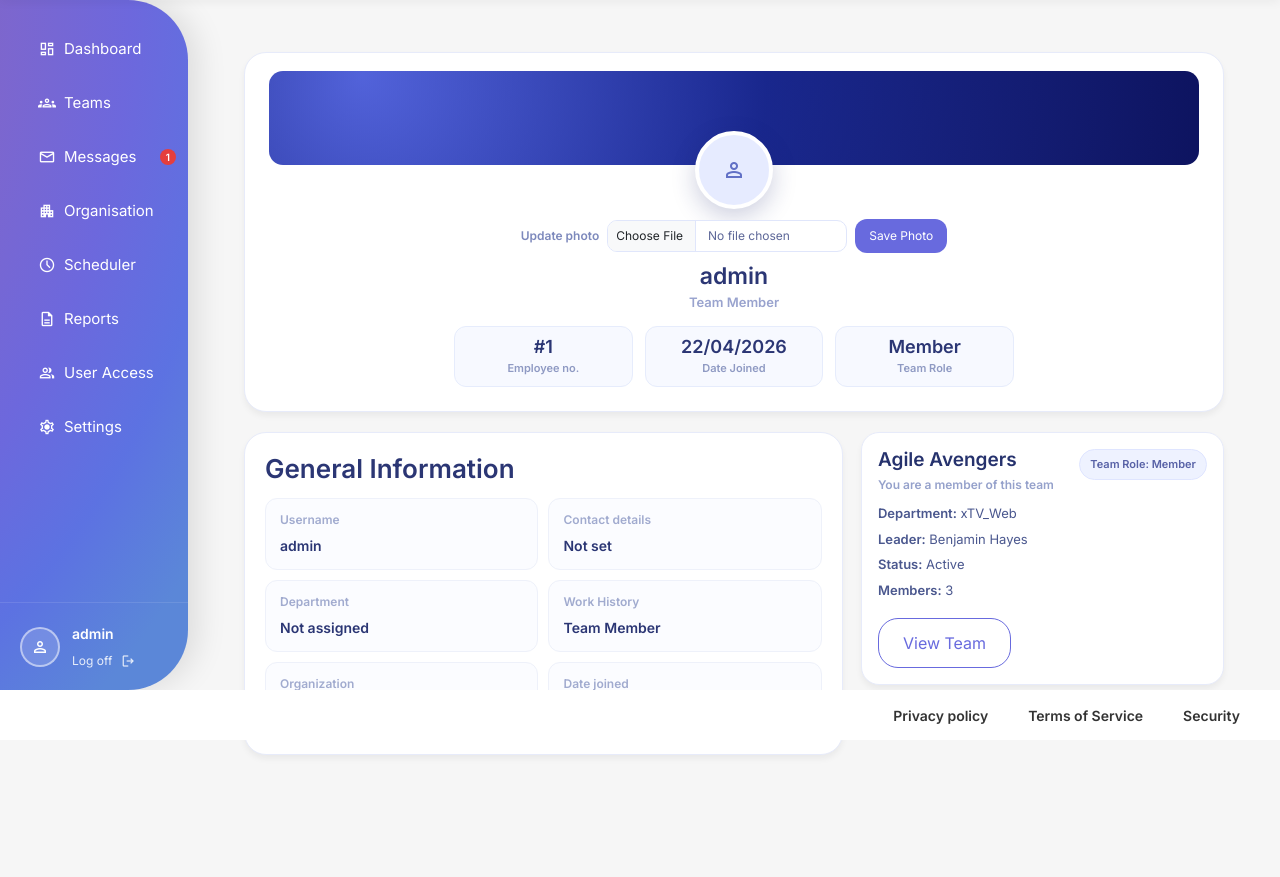
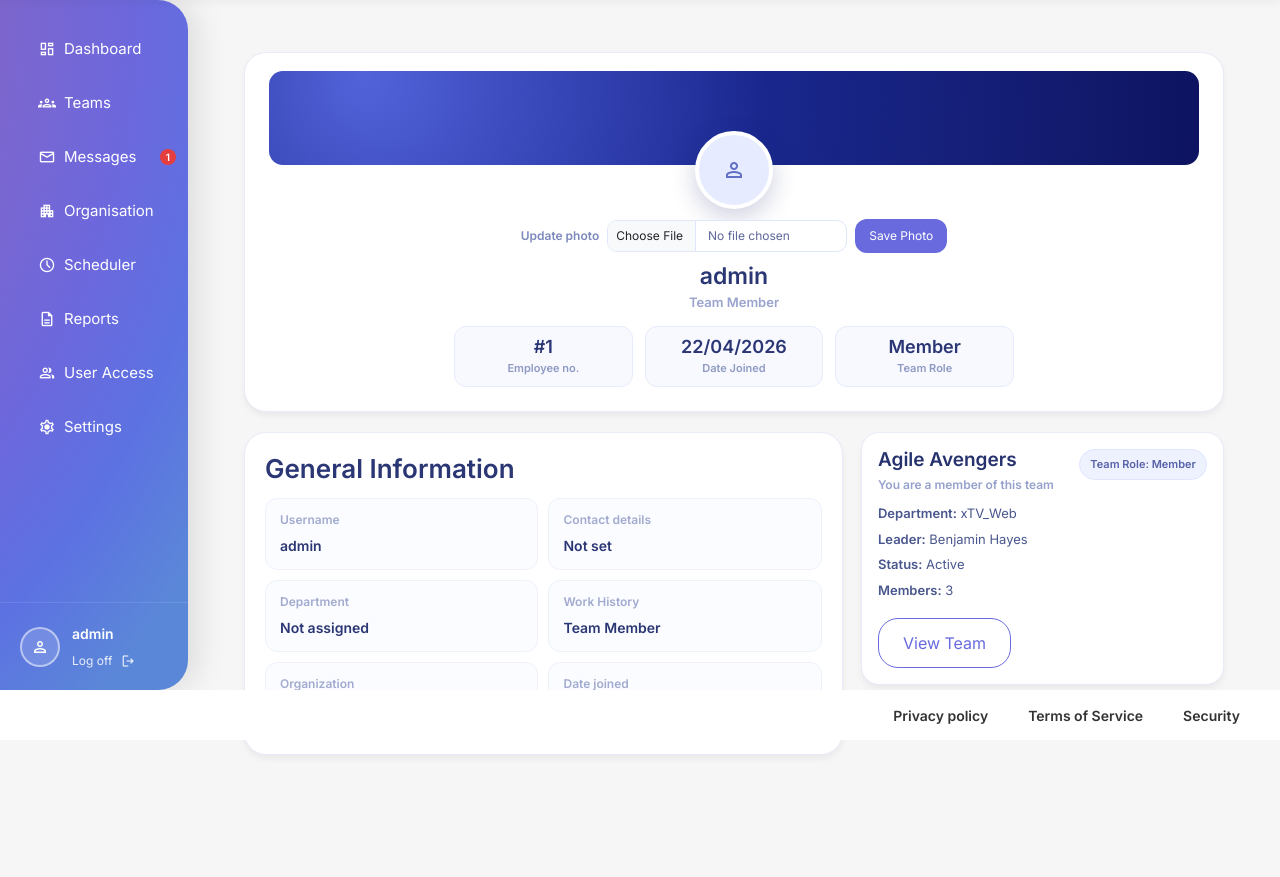
Before and after one commit to dn237/skyWebApplication, a Django app: page /accounts/profile/ in a window 1280 px wide. Shown: the part 60-937 px from the top of the page. Run offline with Django 5.2, Linux system fonts and the light colour scheme; a user stored in the database is signed in; data comes from the database, SQL or seed files in the repository.

Commit message:
Revert "Save local edits to global.css"
This reverts commit 98bae4f4207b1496948e62817084969bcc02258f.

```diff
--- a/static/css/global.css
+++ b/static/css/global.css
@@ -176,7 +176,7 @@ a {
 
 /* SIDEBAR STYLE (Menu Panel) */
 .sidebar {
-    border-radius: 0 60px 60px 0;
+    border-radius: 0 30px 30px 0;
     position: fixed;
     width: var(--sidebar-width);
     background: var(--sidebar-gradient);
```
